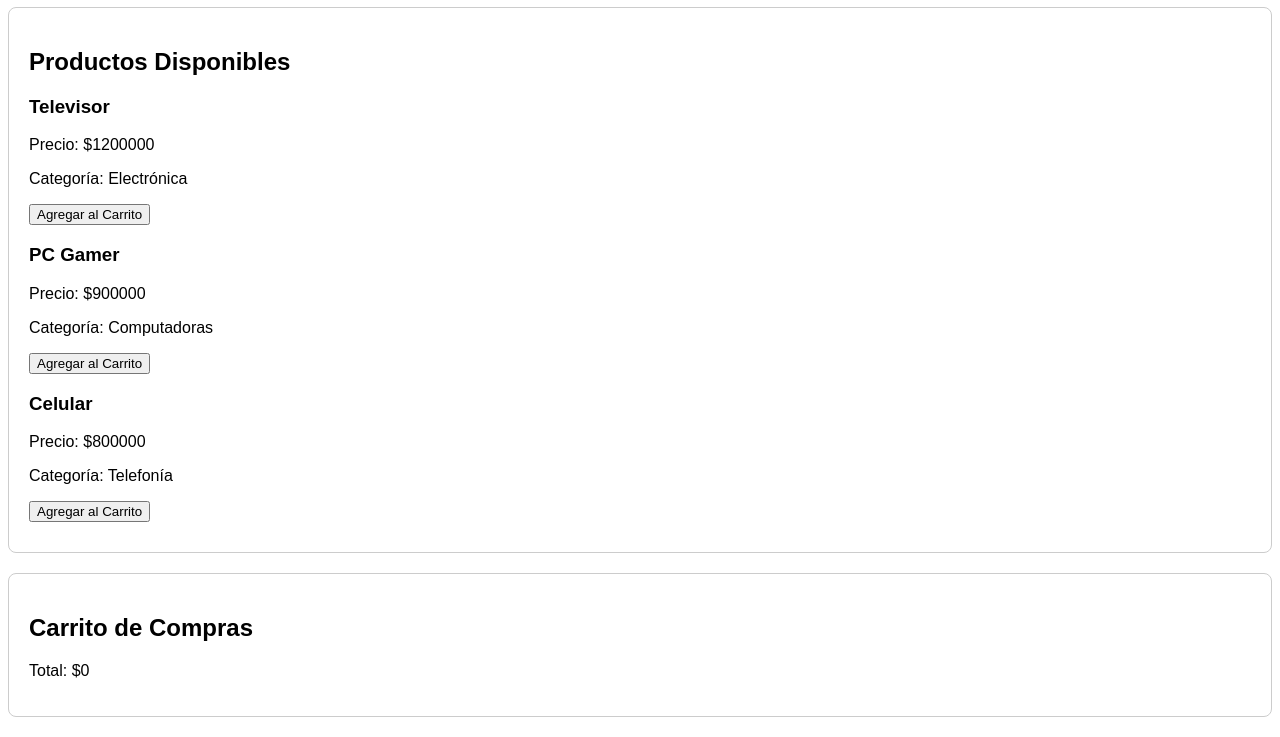
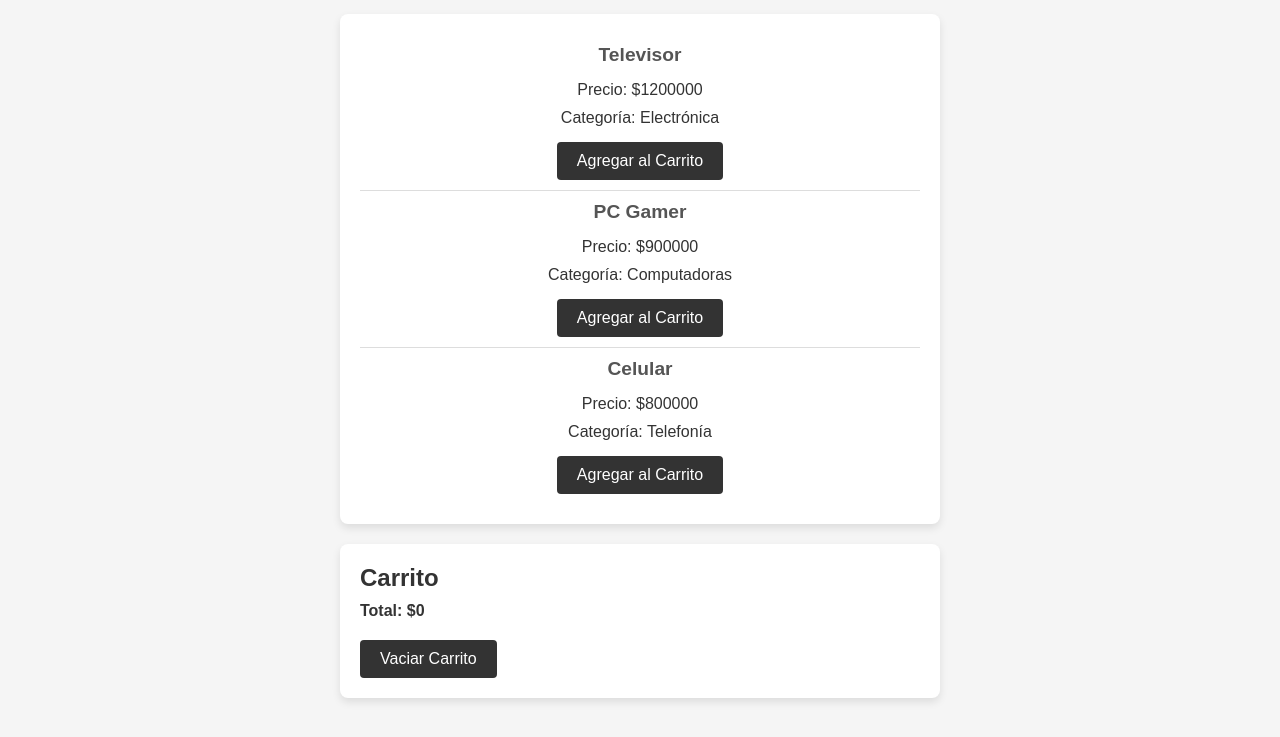
Before and after one commit to emi-silva/entregable-2-javascript.Silva-Emiliano, a plain HTML site: page index.html in a window 1280 px wide. Shown: the part 73-810 px from the top of the page. Drawn offline with Linux system fonts and the light colour scheme.

Commit message:
FINAL DE REVISION ENTREGABLE 2

```diff
--- a/CSS/style.css
+++ b/CSS/style.css
@@ -1,16 +1,97 @@
- /* Estilo básico para mejorar la visualización */
- body {
+/* Estilos Generales */
+* {
+  margin: 0;
+  padding: 0;
+  box-sizing: border-box;
   font-family: Arial, sans-serif;
 }
-#productos, #carrito {
-  margin: 20px 0;
+
+body {
+  background-color: #f5f5f5;
+  color: #333;
+  display: flex;
+  flex-direction: column;
+  align-items: center;
+  justify-content: center;
+  min-height: 100vh;
   padding: 20px;
-  border: 1px solid #ccc;
+}
+
+/* Contenedor Principal */
+h1 {
+  color: #333;
+  margin-bottom: 20px;
+}
+
+#productos-container, .carrito {
+  background: #fff;
   border-radius: 8px;
+  box-shadow: 0 4px 8px rgba(0, 0, 0, 0.1);
+  padding: 20px;
+  margin: 10px;
+  width: 100%;
+  max-width: 600px;
 }
+
+/* Estilos de los Productos */
 .producto {
+  display: flex;
+  flex-direction: column;
+  align-items: center;
+  justify-content: space-between;
+  padding: 10px;
+  border-bottom: 1px solid #ddd;
+  text-align: center;
+}
+
+.producto:last-child {
+  border-bottom: none;
+}
+
+h3 {
+  color: #555;
+  font-size: 1.2em;
   margin-bottom: 10px;
 }
-.item-carrito {
+
+p {
   margin: 5px 0;
 }
+
+/* Botones */
+button {
+  background-color: #333;
+  color: #fff;
+  border: none;
+  border-radius: 4px;
+  padding: 10px 20px;
+  font-size: 1em;
+  cursor: pointer;
+  transition: background-color 0.3s ease;
+  margin-top: 10px;
+}
+
+button:hover {
+  background-color: #007bff;
+  color: #fff;
+}
+
+/* Carrito */
+.carrito h2 {
+  color: #333;
+  margin-bottom: 10px;
+}
+
+#carrito-container {
+  margin-top: 10px;
+}
+
+#total {
+  font-weight: bold;
+  margin-top: 10px;
+  color: #333;
+}
+
+.carrito button {
+  margin-top: 15px;
+}
--- a/index.html
+++ b/index.html
@@ -4,46 +4,19 @@
     <meta charset="UTF-8">
     <meta name="viewport" content="width=device-width, initial-scale=1.0">
     <link rel="stylesheet" href="./CSS/style.css">
-    <title>Electronica Rosario</title>
+    <title>Carrito de Compras</title>
+
 </head>
 <body>
-    <h1>Bienvenido a Electronica Rosario</h1>
+    <h1>Carrito de Compras - Electrónica Rosario</h1>
+    <div id="productos-container"></div>
+    <div class="carrito">
+        <h2>Carrito</h2>
+        <div id="carrito-container"></div>
+        <p id="total">Total: $0</p>
+        <button onclick="vaciarCarrito()">Vaciar Carrito</button>
+    </div>
 
-    <section id="productos">
-        <h2>Productos Disponibles</h2>
-
-        <!-- Televisor -->
-        <div class="producto">
-            <h3>Televisor</h3>
-            <p>Precio: $1200000</p>
-            <p>Categoría: Electrónica</p>
-            <button class="btn-agregar" data-id="1">Agregar al Carrito</button>
-        </div>
-
-        <!-- PC Gamer -->
-        <div class="producto">
-            <h3>PC Gamer</h3>
-            <p>Precio: $900000</p>
-            <p>Categoría: Computadoras</p>
-            <button class="btn-agregar" data-id="2">Agregar al Carrito</button>
-        </div>
-
-        <!-- Celular -->
-        <div class="producto">
-            <h3>Celular</h3>
-            <p>Precio: $800000</p>
-            <p>Categoría: Telefonía</p>
-            <button class="btn-agregar" data-id="3">Agregar al Carrito</button>
-        </div>
-    </section>
-
-    <section id="carrito">
-        <h2>Carrito de Compras</h2>
-        <div id="lista-carrito"></div>
-        <p>Total: $<span id="total-carrito">0</span></p>
-    </section>
-
-    <!-- Vincular JavaScript -->
     <script src="./js/main.js"></script>
 </body>
 </html>
--- a/js/main.js
+++ b/js/main.js
@@ -1,67 +1,87 @@
-// Carga Correcta del JavaScript
-console.log("JavaScript se esta ejecutando correctamente");
+console.log("Script cargado"); // Confirmación de carga
 
-// CONSTANTES Y VARIABLES:
-const nombreTienda = "Electronica Rosario";
-let totalCarrito = 0;
-let carrito = [];
-
-// ARRAY DE PRODUCTOS
+// Productos disponibles
 const productos = [
-  { id: 1, nombre: "Televisor", precio: 1200000, categoria: "Electrónica" },
-  { id: 2, nombre: "PC Gamer", precio: 900000, categoria: "Computadoras" },
-  { id: 3, nombre: "Celular", precio: 800000, categoria: "Telefonía" }
+    { id: 1, nombre: "Televisor", precio: 1200000, categoria: "Electrónica" },
+    { id: 2, nombre: "PC Gamer", precio: 900000, categoria: "Computadoras" },
+    { id: 3, nombre: "Celular", precio: 800000, categoria: "Telefonía" }
 ];
 
-// Referencias al DOM
-const listaCarrito = document.getElementById("lista-carrito");
-const totalCarritoElemento = document.getElementById("total-carrito");
+// Inicializar carrito desde localStorage o vacío
+let carrito = JSON.parse(localStorage.getItem("carrito")) || [];
 
-// FUNCION PARA AGREGAR PRODUCTOS AL CARRITO
-function agregarAlCarrito(idProducto) {
-  const producto = productos.find(item => item.id === idProducto);
+// Función para mostrar los productos en el DOM
+function mostrarProductos() {
+    const productosContainer = document.getElementById("productos-container");
+    productosContainer.innerHTML = ""; // Limpiar el contenedor
 
-  if (producto) {
-    carrito.push(producto);
-    totalCarrito += producto.precio;
-    actualizarCarritoDOM();
-  }
+    productos.forEach(producto => {
+        const productoDiv = document.createElement("div");
+        productoDiv.classList.add("producto");
+        productoDiv.innerHTML = `
+            <h3>${producto.nombre}</h3>
+            <p>Precio: $${producto.precio}</p>
+            <p>Categoría: ${producto.categoria}</p>
+            <button onclick="agregarAlCarrito(${producto.id})">Agregar al Carrito</button>
+        `;
+        productosContainer.appendChild(productoDiv);
+    });
 }
 
-// FUNCION PARA ELIMINAR PRODUCTOS DEL CARRITO
-function eliminarDelCarrito(indice) {
-  const producto = carrito[indice];
-
-  if (producto) {
-    totalCarrito -= producto.precio;
-    carrito.splice(indice, 1); // Eliminar producto del carrito
-    actualizarCarritoDOM();
-  }
+// Función para agregar productos al carrito y guardar en localStorage
+function agregarAlCarrito(id) {
+    const producto = productos.find(p => p.id === id);
+    if (producto) {
+        carrito.push(producto);
+        actualizarCarrito();
+        localStorage.setItem("carrito", JSON.stringify(carrito));
+        alert(`${producto.nombre} ha sido agregado al carrito.`);
+    }
 }
 
-// FUNCION PARA ACTUALIZAR EL CARRITO EN EL DOM
-function actualizarCarritoDOM() {
-  // Limpiar contenido previo del carrito
-  listaCarrito.innerHTML = "";
+// Función para actualizar el DOM del carrito
+function mostrarCarrito() {
+    const carritoContainer = document.getElementById("carrito-container");
+    carritoContainer.innerHTML = ""; // Limpiar el contenedor
 
-  carrito.forEach((item, indice) => {
-    const itemElemento = document.createElement("div");
-    itemElemento.className = "item-carrito";
-    itemElemento.innerHTML = `
-      ${item.nombre} - $${item.precio}
-      <button onclick="eliminarDelCarrito(${indice})">Eliminar</button>
-    `;
-    listaCarrito.appendChild(itemElemento);
-  });
+    let total = 0;
+    carrito.forEach((producto, index) => {
+        const productoDiv = document.createElement("div");
+        productoDiv.classList.add("producto");
+        productoDiv.innerHTML = `
+            <p>${producto.nombre} - $${producto.precio}</p>
+            <button onclick="eliminarDelCarrito(${index})">Eliminar</button>
+        `;
+        carritoContainer.appendChild(productoDiv);
+        total += producto.precio;
+    });
 
-  // Actualizar el total en el DOM
-  totalCarritoElemento.textContent = totalCarrito;
+    document.getElementById("total").textContent = `Total: $${total}`;
 }
 
-// AGREGAR EVENTOS A BOTONES DE PRODUCTOS
-document.querySelectorAll(".btn-agregar").forEach(boton => {
-  boton.addEventListener("click", (e) => {
-    const idProducto = parseInt(e.target.getAttribute("data-id"));
-    agregarAlCarrito(idProducto);
-  });
+// Función para eliminar productos del carrito y actualizar en localStorage
+function eliminarDelCarrito(indice) {
+    carrito.splice(indice, 1);
+    actualizarCarrito();
+    localStorage.setItem("carrito", JSON.stringify(carrito));
+    alert("Producto eliminado del carrito.");
+}
+
+// Función para vaciar el carrito
+function vaciarCarrito() {
+    carrito = [];
+    actualizarCarrito();
+    localStorage.removeItem("carrito");
+    alert("Carrito vaciado.");
+}
+
+// Función para actualizar el carrito en el DOM y localStorage
+function actualizarCarrito() {
+    mostrarCarrito();
+}
+
+// Cargar los productos y el carrito inicial al cargar la página
+document.addEventListener("DOMContentLoaded", () => {
+    mostrarProductos();
+    mostrarCarrito();
 });
```
